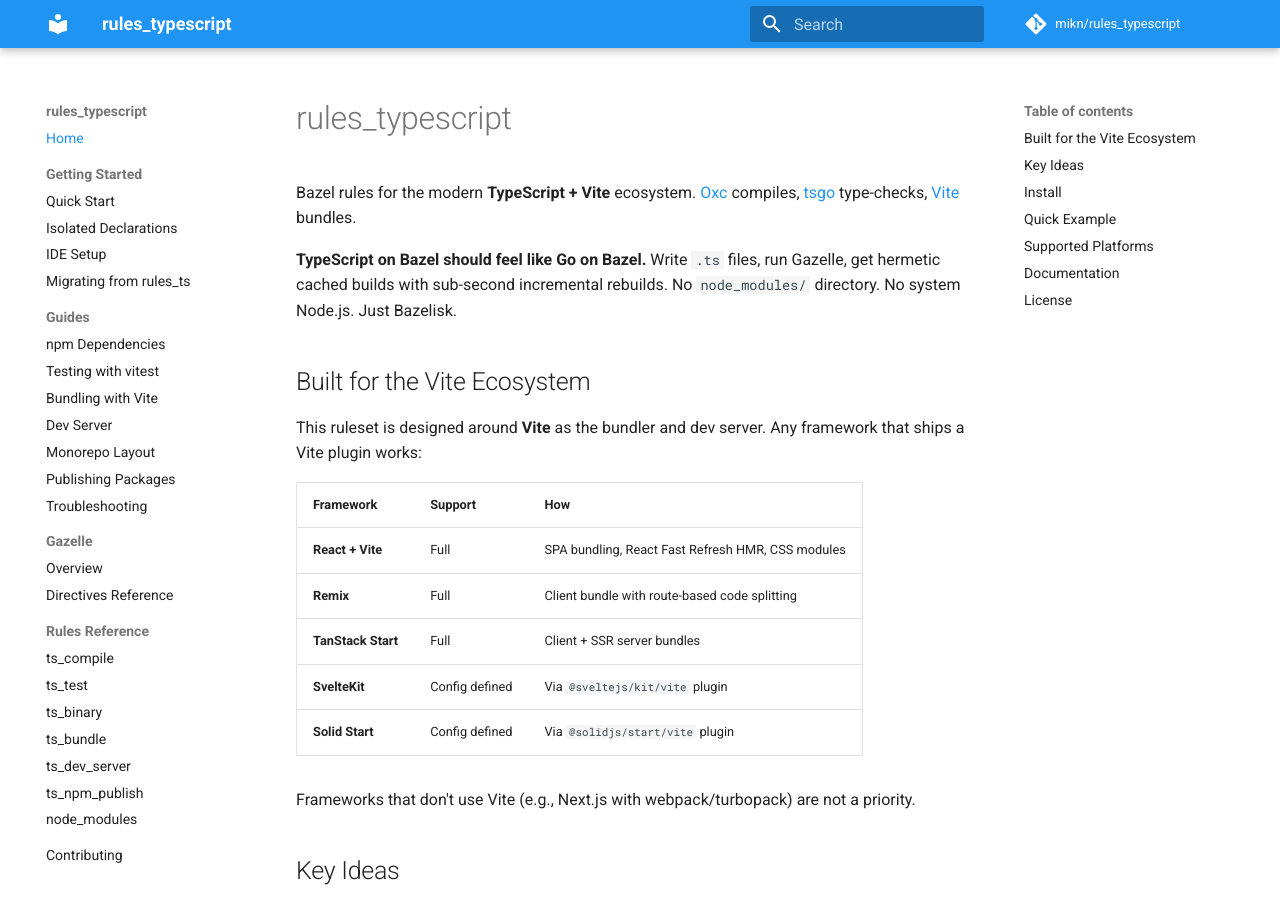
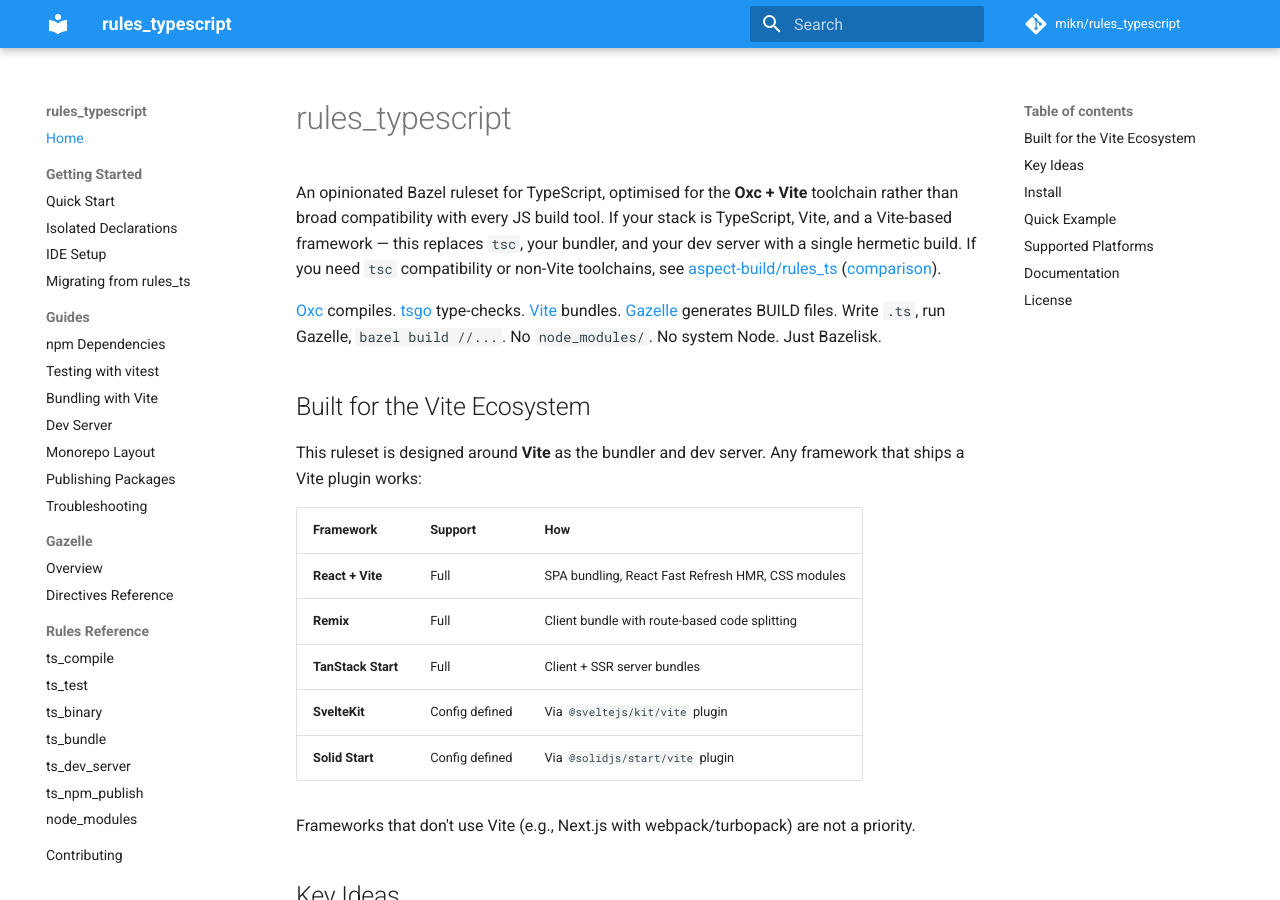
Before and after one commit to mikn/rules_typescript, an MkDocs documentation site: the page built from docs/index.md, in a window 1280 px wide and 900 px high. Built offline with MkDocs 1.6.1 and Material for MkDocs 9.7.7, drawn with Linux system fonts in a browser that asks for light colours; comment, search, counter and statistics services are not loaded.

Commit message:
docs: lead with opinionated stance — Oxc + Vite, not broad compat
First sentence of README and docs landing page now clearly positions
the ruleset: optimised for the Oxc + Vite toolchain, not trying to
make every JS build work. Links to aspect-build/rules_ts as the
alternative for tsc compatibility and non-Vite toolchains.

Co-Authored-By: Claude Opus 4.6 (1M context) <noreply@anthropic.com>

```diff
--- a/docs/index.md
+++ b/docs/index.md
@@ -1,8 +1,8 @@
 # rules_typescript
 
-Bazel rules for the modern **TypeScript + Vite** ecosystem. [Oxc](https://oxc.rs/) compiles, [tsgo](https://github.com/nicholasgasior/TypeScript-7) type-checks, [Vite](https://vite.dev/) bundles.
+An opinionated Bazel ruleset for TypeScript, optimised for the **Oxc + Vite** toolchain rather than broad compatibility with every JS build tool. If your stack is TypeScript, Vite, and a Vite-based framework — this replaces `tsc`, your bundler, and your dev server with a single hermetic build. If you need `tsc` compatibility or non-Vite toolchains, see [aspect-build/rules_ts](https://github.com/aspect-build/rules_ts) ([comparison](getting-started/migration.md)).
 
-**TypeScript on Bazel should feel like Go on Bazel.** Write `.ts` files, run Gazelle, get hermetic cached builds with sub-second incremental rebuilds. No `node_modules/` directory. No system Node.js. Just Bazelisk.
+[Oxc](https://oxc.rs/) compiles. [tsgo](https://github.com/nicholasgasior/TypeScript-7) type-checks. [Vite](https://vite.dev/) bundles. [Gazelle](https://github.com/bazelbuild/bazel-gazelle) generates BUILD files. Write `.ts`, run Gazelle, `bazel build //...`. No `node_modules/`. No system Node. Just Bazelisk.
 
 ## Built for the Vite Ecosystem
 
```
Also changed, not shown: README.md (+2 -2 lines).
